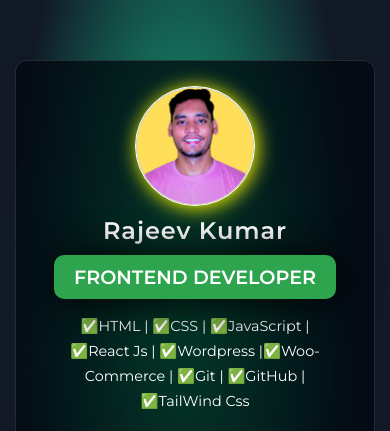
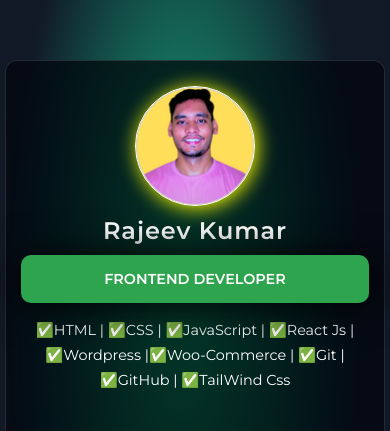
Before and after one commit to reactwithrajeev/Frontend-Projects, a plain HTML site: page ProfileCard/index.html in a window 390 px wide. Shown: the top 431 px of the page. Drawn offline with nearby package versions, Linux system fonts and the light colour scheme; files whose address does not match are found by name.

Commit message:
Minor Responsive Bugs fixes

```diff
--- a/ProfileCard/style.css
+++ b/ProfileCard/style.css
@@ -24,7 +24,7 @@ ul{
 body {
     width: 100vw;
     height: 110vh;
-    padding: 15px;
+    padding: 15px 5px;
     display: flex;
     align-items: center;
     justify-content: center;
@@ -48,7 +48,7 @@ body {
     align-items: center;
     justify-content: flex-start;
     flex-direction: column;
-    padding: 15px 25px;
+    padding: 15px 5px;
 }
 
 .cardHeader{
@@ -84,14 +84,17 @@ body {
 }
 
 .about{
-    padding: 10px 20px;
+    width: 100%;
+    padding:15px 10px;
     background-color: #2ea44f;
     color: #ffffff;
     font-weight: 600;
-    font-size: 1.2em;
+    font-size: 0.9em;
     border-radius: 10px;
-    filter :drop-shadow(2px 2px 20px #000)
+    filter :drop-shadow(2px 2px 20px #000);
+    text-align: center;
     /* box-shadow: ; */
+
 }
 
 .bio{
```
Also changed, not shown: PureSEO/index.html (deleted, +0 -13 lines), PureSEO/javaScript/script.js (deleted), PureSEO/styleSheet/style.css (deleted).
